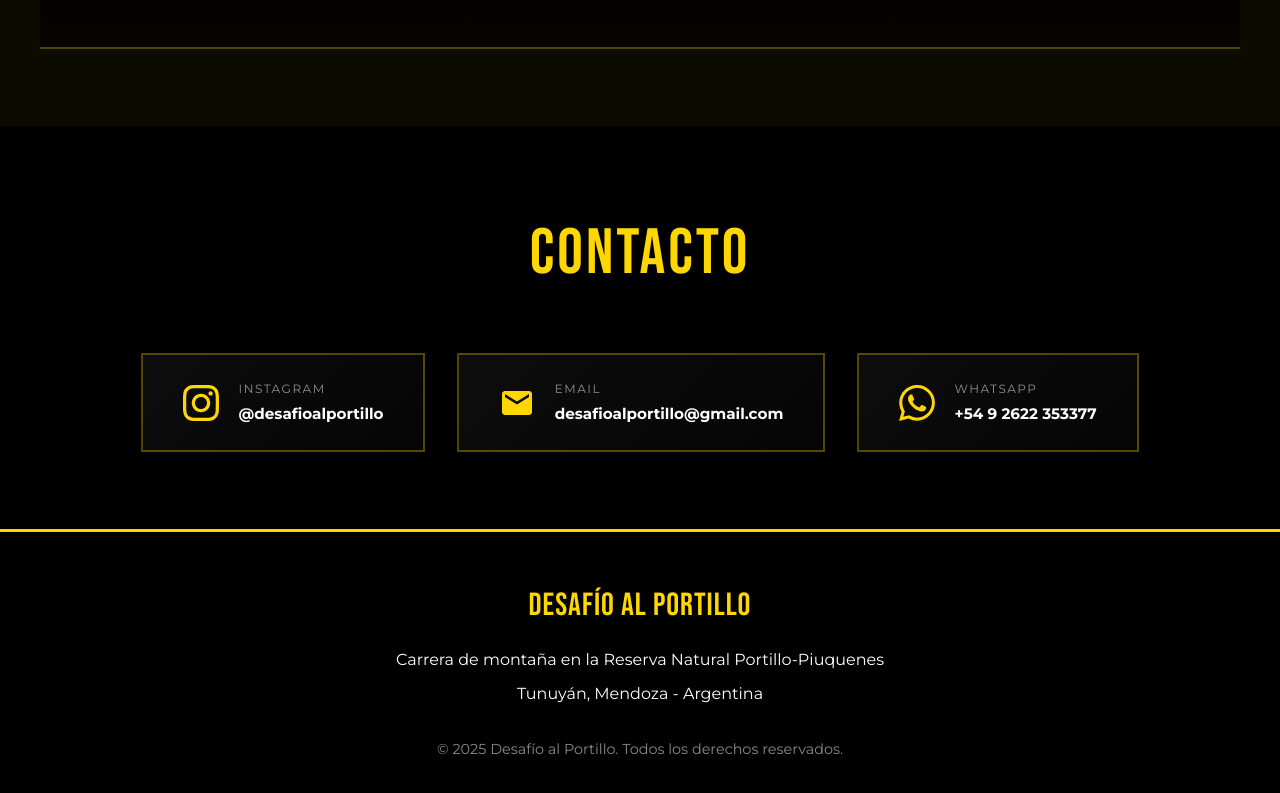
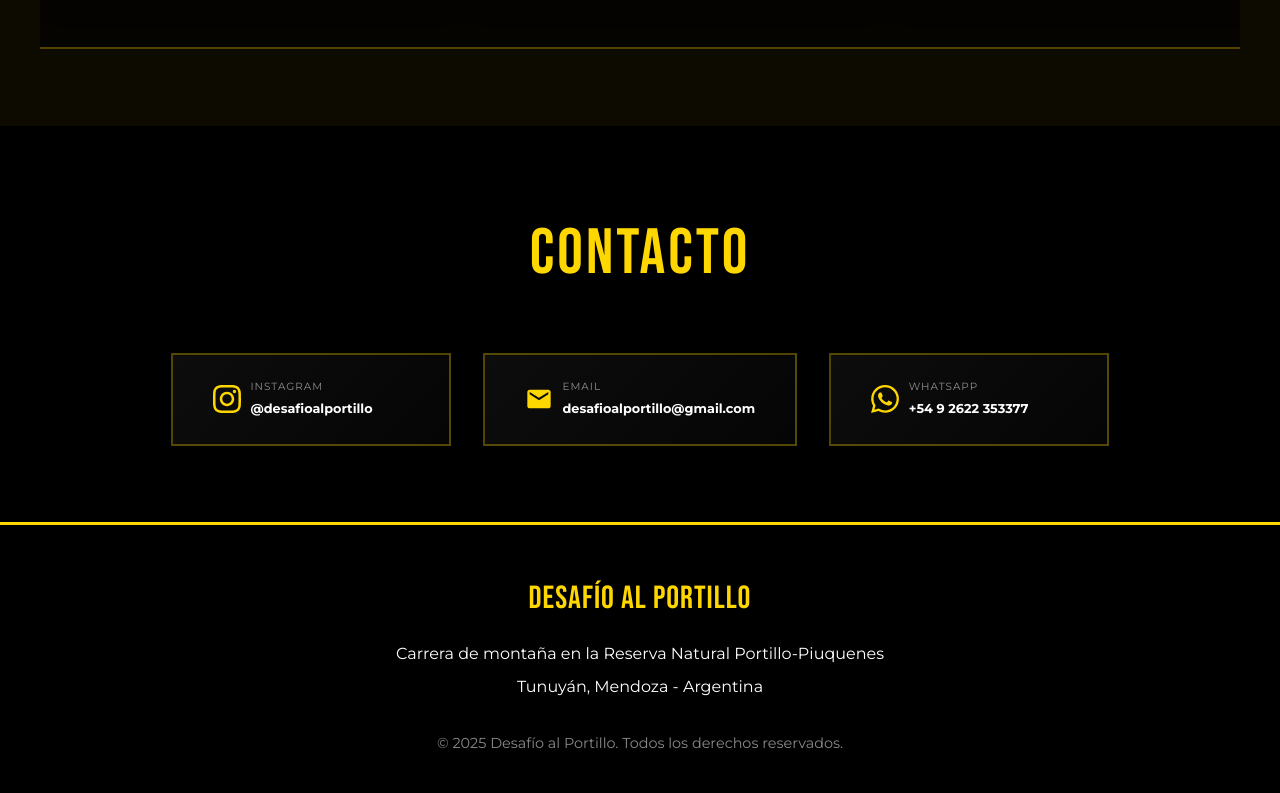
Before and after one commit to Lunaa001/Portillo-desafio, a React (Vite) app: page / in a window 1280 px wide. Shown: the part 6200-6993 px from the top of the page. Built offline with nearby package versions, Linux system fonts and the light colour scheme.

Commit message:
fix: reduce gap and font sizes in contact card for improved layout

```diff
--- a/src/App.css
+++ b/src/App.css
@@ -958,7 +958,7 @@
 .contact-card {
   display: flex;
   align-items: center;
-  gap: 1.2rem;
+  gap: 0.6rem;
   background: linear-gradient(135deg, rgba(255, 255, 255, 0.05) 0%, rgba(255, 255, 255, 0.02) 100%);
   border: 2px solid rgba(255, 215, 0, 0.3);
   padding: 1.5rem 2.5rem;
@@ -974,8 +974,8 @@
 }
 
 .contact-icon {
-  width: 36px;
-  height: 36px;
+  width: 28px;
+  height: 28px;
   color: var(--color-primary);
   flex-shrink: 0;
 }
@@ -987,14 +987,14 @@
 }
 
 .contact-label {
-  font-size: 0.75rem;
+  font-size: 0.65rem;
   text-transform: uppercase;
-  letter-spacing: 1.5px;
+  letter-spacing: 1px;
   color: rgba(200, 200, 200, 0.7);
 }
 
 .contact-value {
-  font-size: 0.95rem;
+  font-size: 0.8rem;
   font-weight: 700;
   color: var(--color-accent);
   word-break: break-word;
@@ -1346,13 +1346,17 @@
     flex-direction: row;
     gap: 1rem;
     margin-bottom: 2.5rem;
-    justify-content: space-around;
+    justify-content: center;
     flex-wrap: wrap;
   }
 
   .info-item {
-    flex: 0 1 calc(33.333% - 1rem);
+    flex: 0 1 calc(50% - 0.5rem);
     min-width: 100px;
+  }
+
+  .info-item:nth-child(3) {
+    flex-basis: calc(50% - 0.5rem);
   }
 
   .info-item .icon {
```
